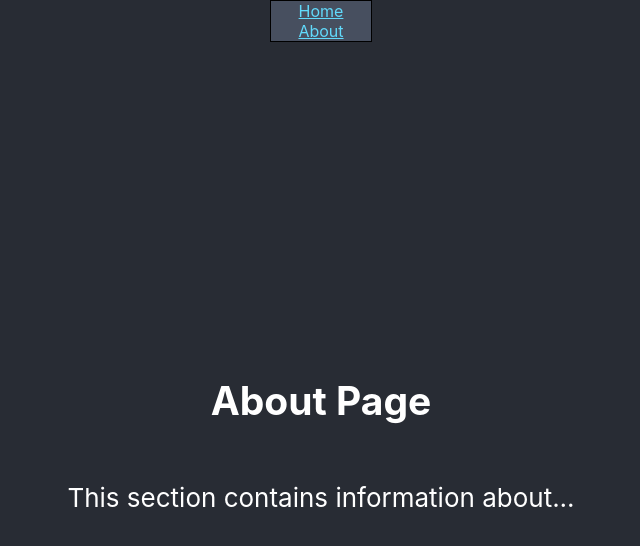
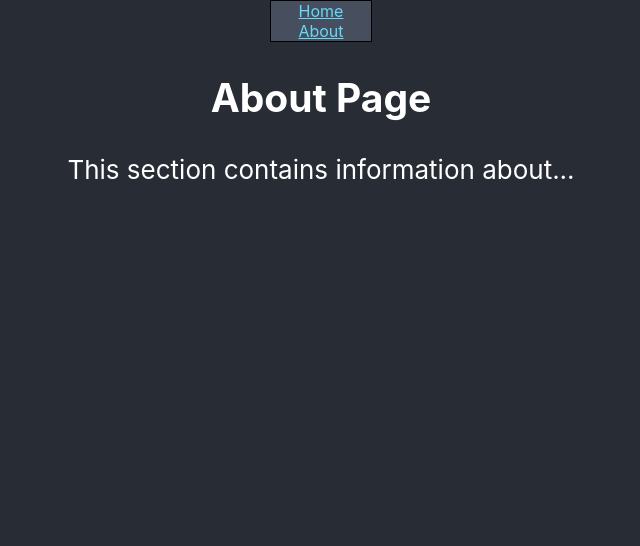
Before and after one commit to wrac4242/wrac4242.github.io, a React (Create React App) app: page /#/about in a window 1280 px wide. Shown: the top 546 px of the page, without its empty margins (319-959 px from the left). Built offline with nearby package versions, Linux system fonts and the light colour scheme.

Commit message:
finally got background working correctly and site starting to come together

```diff
--- a/src/App.css
+++ b/src/App.css
@@ -3,22 +3,21 @@
   align-items: center;
   justify-content: center;
   text-align: center;
-  background-color: #282c34;
-  color: white;
-  margin-block-start: 0;
+  vertical-align: top;
+  border: 0;
+  margin: 0;
+  padding: 0;
+  height: 100%;
 }
-
-.App-logo {
-  height: 40vmin;
-  pointer-events: none;
-}
-
-.App-header {
-  min-height: 100vh;
+.App {
   display: flex;
   flex-direction: column;
   align-items: center;
   justify-content: center;
+}
+
+.App-header {
+  min-height: 10vh;
   font-size: calc(10px + 2vmin);
 }
 
--- a/src/Home.tsx
+++ b/src/Home.tsx
@@ -1,25 +1,18 @@
 import './App.css';
 import React from 'react';
-import logo from './logo.svg';
 
 class Home extends React.Component {
 	render() {
 		return (
 			<div className="App">
 				<header className="App-header">
-					<img src={logo} className="App-logo" alt="logo" />
 					<p>
-						Edit <code>src/App.js</code> and save to reload.
+						Who am I?
 					</p>
-					<a
-						className="Link"
-						href="https://reactjs.org"
-						target="_blank"
-						rel="noopener noreferrer"
-					>
-						Learn React
-					</a>
 				</header>
+				<p>
+					test
+				</p>
 			</div>
 
 		);
--- a/src/index.css
+++ b/src/index.css
@@ -5,6 +5,8 @@ body {
     sans-serif;
   -webkit-font-smoothing: antialiased;
   -moz-osx-font-smoothing: grayscale;
+  background-color: #282c34;
+  color: white;
 }
 
 code {
```
